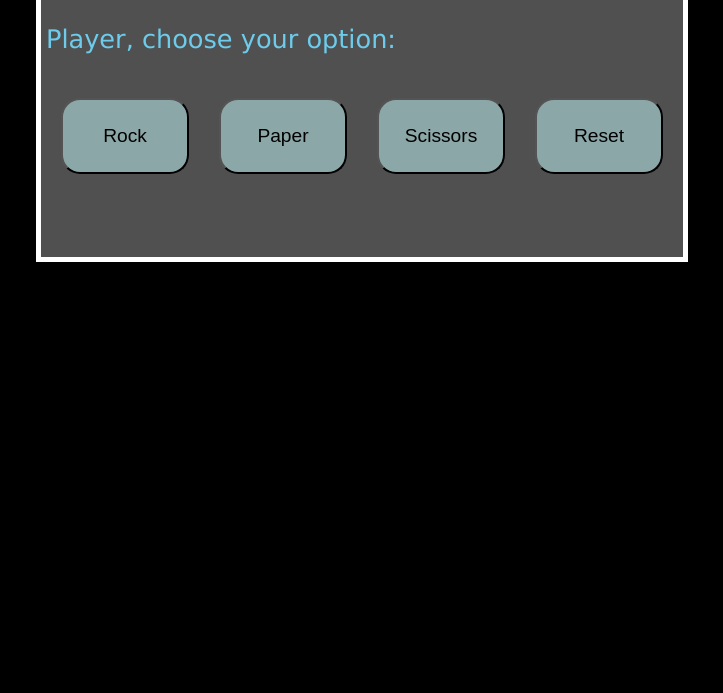
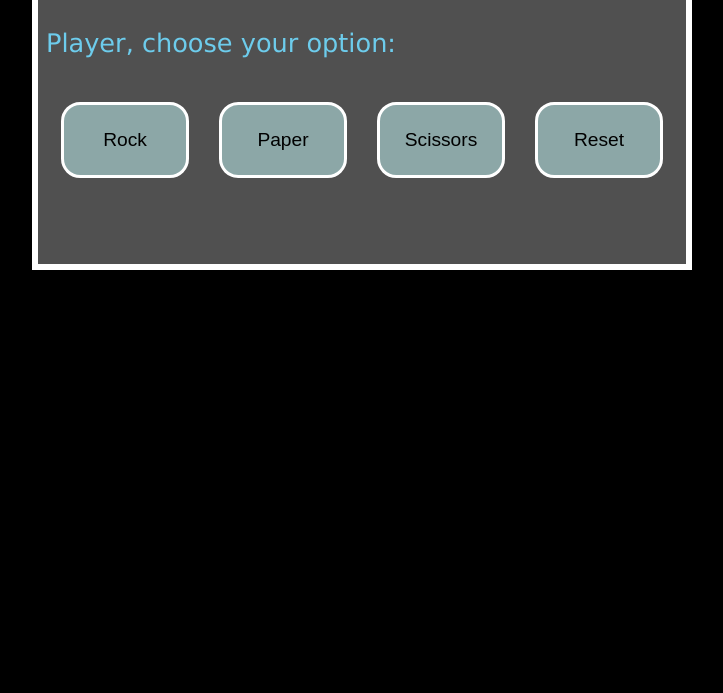
Before and after one commit to jiangoz/RPS-Game, a plain HTML site: page index.html in a window 1280 px wide. Shown: the part 107-800 px from the top of the page, without its empty margins (278-1001 px from the left). Drawn offline with Linux system fonts and the light colour scheme.

Commit message:
add border around buttons

```diff
--- a/style.css
+++ b/style.css
@@ -3,8 +3,8 @@ html {
 }
 
 #container {
-    border: 5px solid white;
-    padding: 5px;
+    border: 0.4em solid white;
+    padding: 0.5em;
     width: 50%;
     margin: auto;
     background-color: rgb(80, 80, 80);
@@ -52,6 +52,7 @@ html {
     grid-row-end: 4;
     justify-self: center;
     border-radius: 1em;
+    border: 0.2em solid white;
 }
 
 .button:hover {
```
